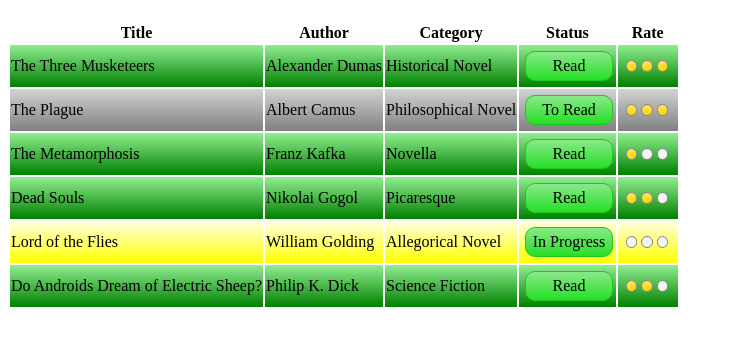
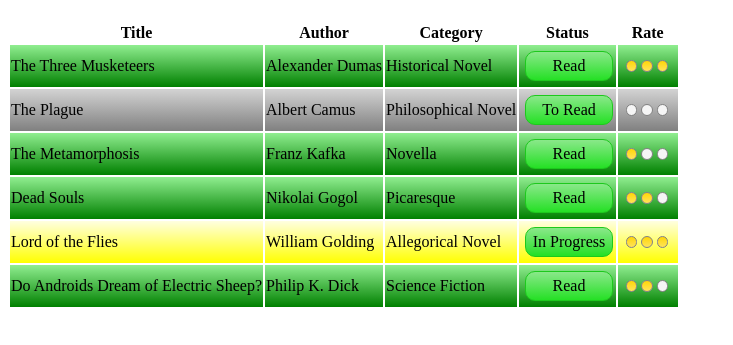
Before and after one commit to dougsten/FCC-Attribute-BuildaBookInventoryApp, a plain HTML site: page index.html in a window 1280 px wide. Shown: the part 59-404 px from the top of the page, without its empty margins (0-733 px from the left). Drawn offline with Linux system fonts and the light colour scheme.

Commit message:
still will not pass tests 50 and 51

```diff
--- a/index.html
+++ b/index.html
@@ -38,7 +38,7 @@
         <td>Philosophical Novel</td>
         <td><span class="status">To Read</span></td>
         <td>
-          <span class="rate three">
+          <span class="rate">
             <span></span>
             <span></span>
             <span></span>
@@ -77,7 +77,7 @@
         <td>Allegorical Novel</td>
         <td><span class="status">In Progress</span></td>
         <td>
-          <span class="rate">
+          <span class="rate three">
             <span></span>
             <span></span>
             <span></span>
--- a/styles.css
+++ b/styles.css
@@ -65,14 +65,14 @@ tr[class="in-progress"] span[class="status"] {
     background-color: whitesmoke;
     }
 
-    span[class~="one"] :nth-child(1) {
-    background-image: linear-gradient(to top, rgb(255,214,7), rgb(255,227,90));
+    span[class~="one"] span:nth-child(1) {
+    background-image: linear-gradient(180deg, rgb(255,214,7), rgb(255,227,90));
     }
 
-    span[class~="two"] :nth-child(-n+2){
-      background-image: linear-gradient(to top, rgb(255,214,7), rgb(255,227,90));
+    span[class~="two"] span:nth-child(-n+2){
+      background-image: linear-gradient(180deg, rgb(255,214,7), rgb(255,227,90));
     }
 
-    span[class~="three"] :nth-child(-n+3){
-      background-image: linear-gradient(to top, rgb(255,214,7), rgb(255,227,90));
+    span[class~="three"] span:nth-child(-n+3){
+      background-image: linear-gradient(180deg, rgb(255,214,7), rgb(255,227,90));
     }
```
